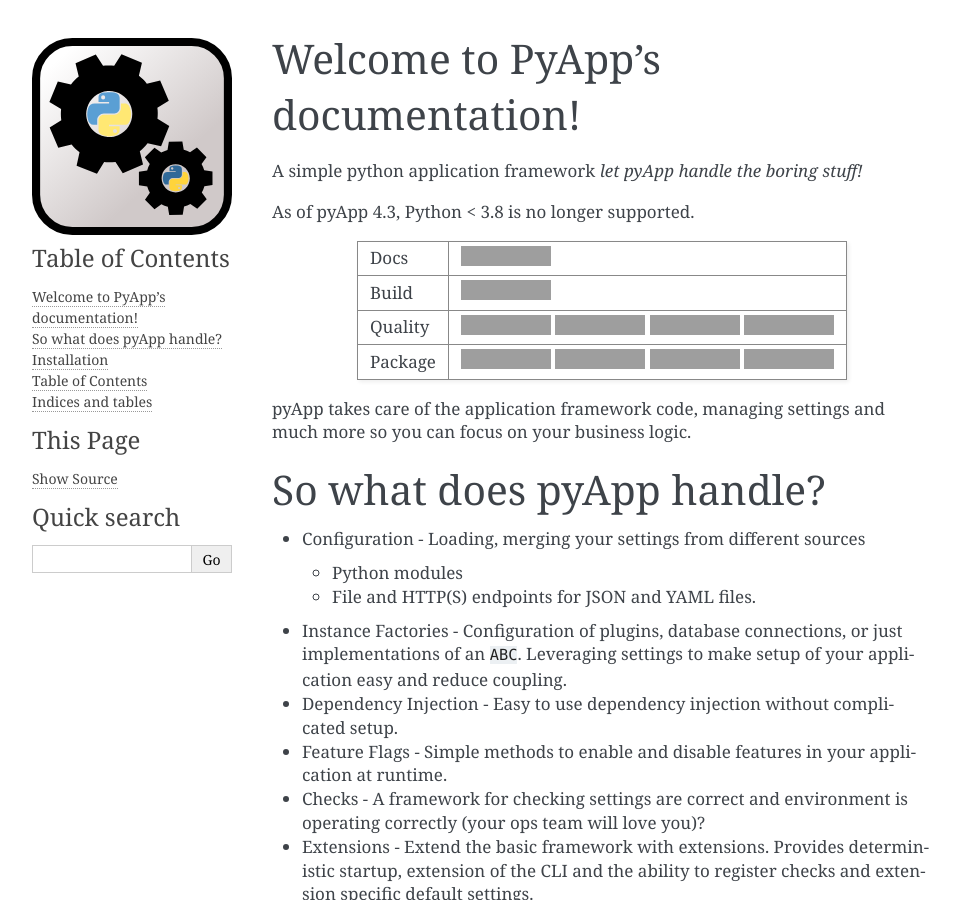
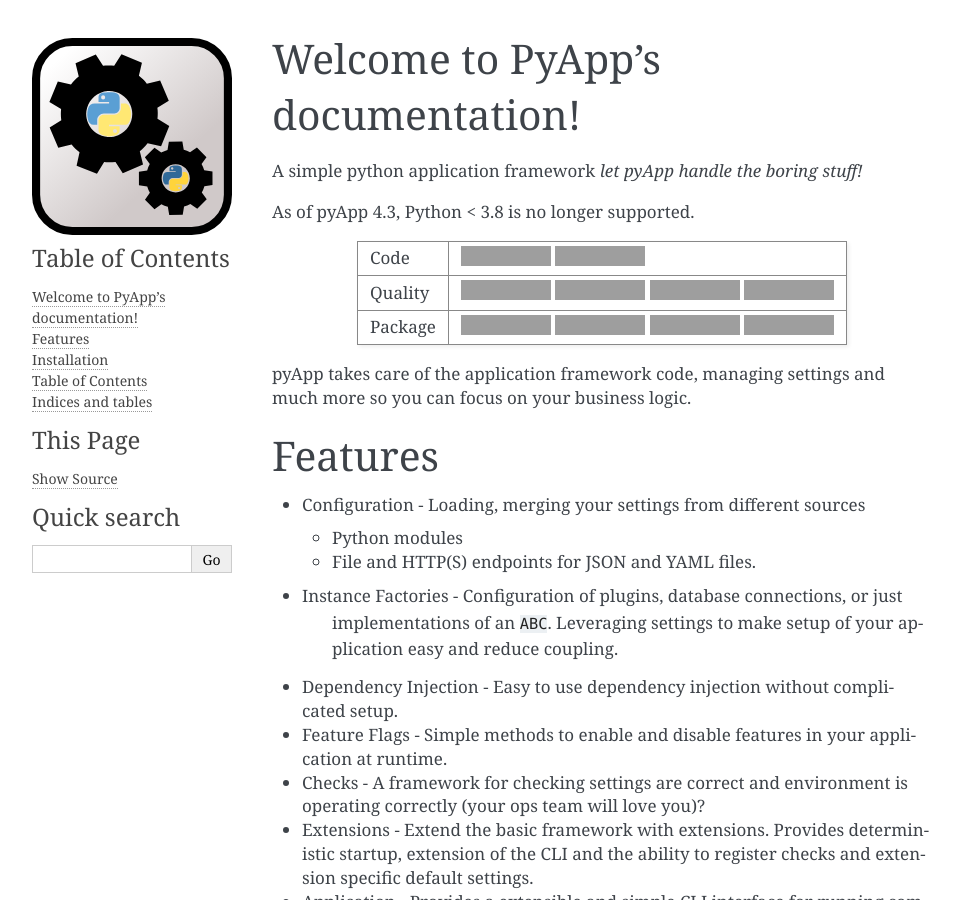
Before and after one commit to pyapp-org/pyapp, a Sphinx documentation site: the page built from docs/index.rst, in a window 1280 px wide and 900 px high, cut to the strip 0-900 px from the top of the window. Shown: the whole strip, without its empty margins (148-1108 px from the left). Built offline with Sphinx 7.4.7, drawn with Linux system fonts in a browser that asks for light colours; grey boxes are pictures that could not be loaded.

Commit message:
Begin updating docs

```diff
--- a/docs/index.rst
+++ b/docs/index.rst
@@ -6,13 +6,12 @@
 As of pyApp 4.3, Python < 3.8 is no longer supported.
 
 +---------+------------------------------------------------------------------------------------------------------------+
-| Docs    | .. image:: https://readthedocs.org/projects/pyapp/badge/?version=latest                                    |
+| Code    | .. image:: https://img.shields.io/badge/GitHub-code-brightgreen                                            |
+|         |    :target: https://github.com/pyapp-org/pyapp                                                             |
+|         |    :alt: GitHub                                                                                            |
+|         | .. image:: https://readthedocs.org/projects/pyapp/badge/?version=latest                                    |
 |         |    :target: https://docs.pyapp.info/                                                                       |
 |         |    :alt: ReadTheDocs                                                                                       |
-+---------+------------------------------------------------------------------------------------------------------------+
-| Build   | .. image:: https://api.dependabot.com/badges/status?host=github&repo=pyapp-org/pyapp                       |
-|         |    :target: https://dependabot.com                                                                         |
-|         |    :alt: Dependabot Status                                                                                 |
 +---------+------------------------------------------------------------------------------------------------------------+
 | Quality | .. image:: https://sonarcloud.io/api/project_badges/measure?project=pyapp-org_pyapp&metric=sqale_rating    |
 |         |    :target: https://sonarcloud.io/dashboard?id=pyapp-org_pyapp                                             |
@@ -43,37 +42,37 @@
 more so you can focus on your business logic.
 
 
-So what does pyApp handle?
-==========================
+Features
+========
 
-- Configuration - Loading, merging your settings from different sources
+* Configuration - Loading, merging your settings from different sources
 
-  + Python modules
-  + File and HTTP(S) endpoints for JSON and YAML files.
+  * Python modules
+  * File and HTTP(S) endpoints for JSON and YAML files.
 
-- Instance Factories - Configuration of plugins, database connections, or just
-  implementations of an ``ABC``.
-  Leveraging settings to make setup of your application easy and reduce coupling.
+* Instance Factories - Configuration of plugins, database connections, or just
+   implementations of an ``ABC``. Leveraging settings to make setup of your
+   application easy and reduce coupling.
 
-- Dependency Injection - Easy to use dependency injection without complicated setup.
+* Dependency Injection - Easy to use dependency injection without complicated setup.
 
-- Feature Flags - Simple methods to enable and disable features in your application
+* Feature Flags - Simple methods to enable and disable features in your application
   at runtime.
 
-- Checks - A framework for checking settings are correct and environment is
+* Checks - A framework for checking settings are correct and environment is
   operating correctly (your ops team will love you)?
 
-- Extensions - Extend the basic framework with extensions. Provides deterministic
+* Extensions - Extend the basic framework with extensions. Provides deterministic
   startup, extension of the CLI and the ability to register checks and extension
   specific default settings.
 
-- Application - Provides a extensible and simple CLI interface for running
+* Application - Provides a extensible and simple CLI interface for running
   commands (including async), comes with built-in commands to execute check, setting
   and extension reports.
 
-- Logging - Initialise and apply sane logging defaults.
+* Logging - Initialise and apply sane logging defaults.
 
-- Highly tested and ready for production use.
+* Highly tested and ready for production use.
 
 
 Installation
```
